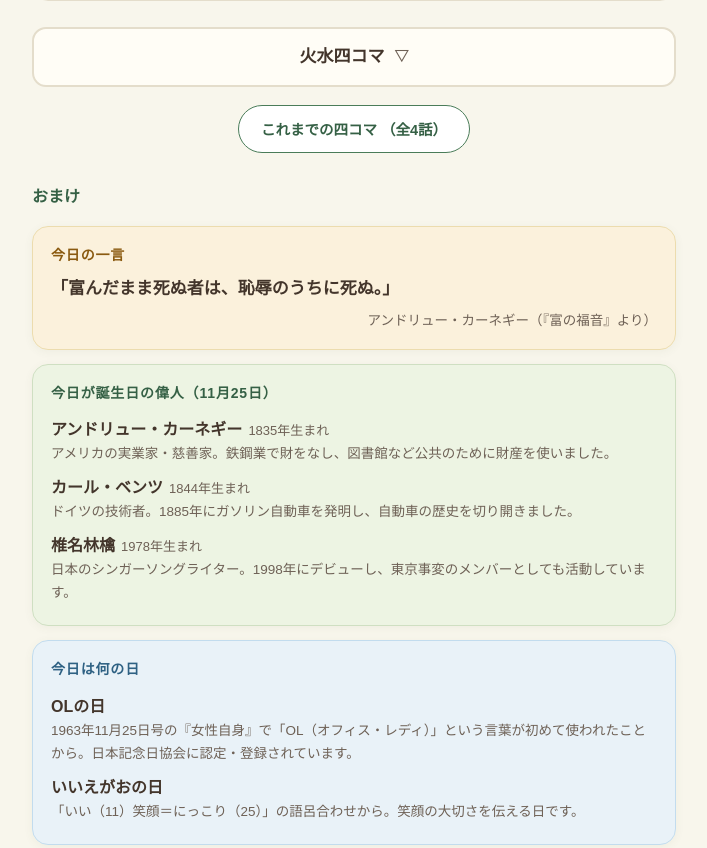
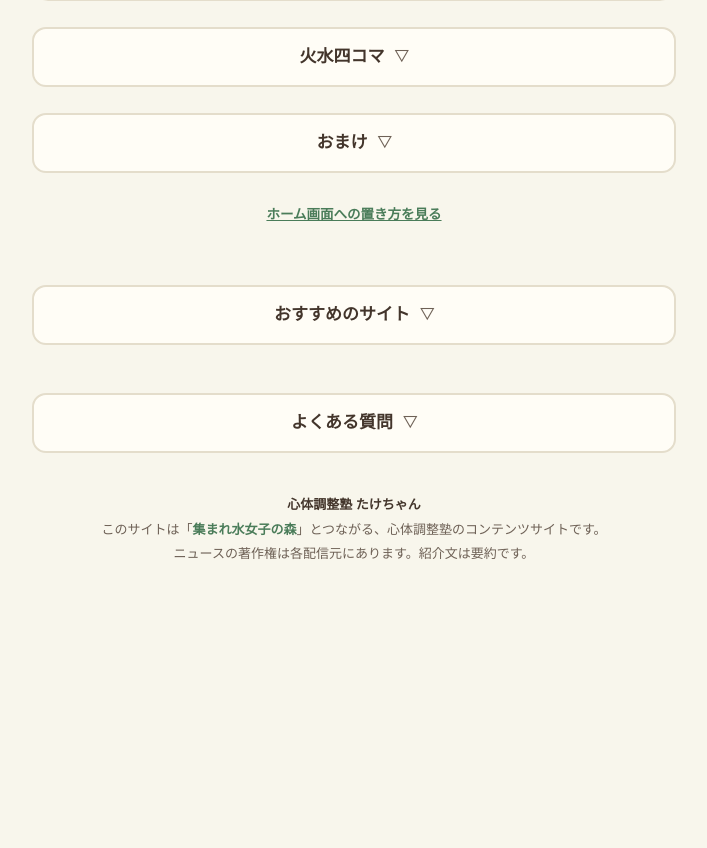
Before and after one commit to ankantakeshi-design/hotto-news, a plain HTML site: page index.html in a window 1280 px wide. Shown: the part 813-1661 px from the top of the page, without its empty margins (286-993 px from the left). After the commit the page ends 1504 px from the top, so only its background shows below. Drawn offline with Linux system fonts and the light colour scheme; no server answers.

Commit message:
Archive button inside yonkoma fold; wrap omake in a fold

```diff
--- a/index.html
+++ b/index.html
@@ -273,6 +273,8 @@
   .mori-link.t-take{ background:#E9F1FA; border-color:#A9C3E4; }
   .mori-link.t-stamp{ background:#EBF4E6; border-color:#A9CCA0; }
   details.yk-fold{ margin-top:26px; }
+
+  details.omake-fold{ margin-top:26px; }
 </style>
 <style>
 /* FAQ（よくある質問） */
@@ -437,9 +439,8 @@
       <p class="yk-phrase">寒い日は、こたつでぬくぬく</p>
     </div>
     <p class="yk-ehon"><a href="https://kasuiehon.pages.dev/" target="_blank" rel="noopener noreferrer">絵本『ひーくんと みーちゃん』はこちら →</a></p>
-  </section></div></details>
-
-  <div class="yk-archive" id="ykArchive" hidden>
+  </section>
+<div class="yk-archive" id="ykArchive" hidden>
     <button type="button" class="yk-archive-toggle" id="ykArchiveToggle" aria-expanded="false" aria-controls="ykArchiveBody">これまでの四コマ <span id="ykArchiveCount"></span></button>
     <div class="yk-archive-body" id="ykArchiveBody" hidden>
       <div class="yk-num-grid" id="ykNumGrid" role="group" aria-label="話数で選ぶ"></div>
@@ -504,8 +505,11 @@
       </article>
     </div>
   </div>
+</div></details>
 
-  <section class="omake" id="omakeBox" hidden>
+
+
+  <details class="faq-outer omake-fold"><summary>おまけ</summary><div class="faq-inner"><section class="omake" id="omakeBox" hidden>
     <h2>おまけ</h2>
     <div class="om-card om-card--quote" id="omQuote" hidden>
       <div class="om-label">今日の一言</div>
@@ -520,7 +524,7 @@
       <div class="om-label">今日は何の日</div>
       <ul class="om-list" id="omWhatDayList"></ul>
     </div>
-  </section>
+  </section></div></details>
 
 
 
```
